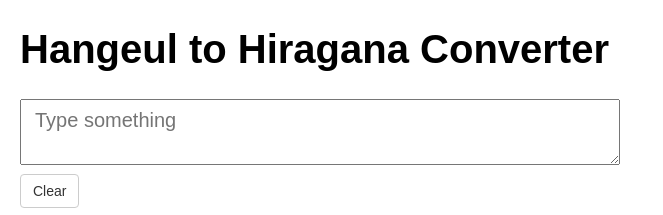
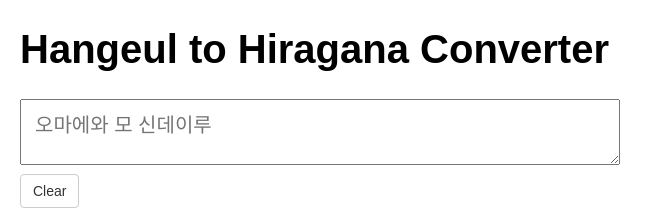
Before and after one commit to njung1292/hangeul-to-hiragana, a React (Create React App) app in the folder src/client/: page / in a window 1280 px wide. Shown: the top 215 px of the page, without its empty margins (0-663 px from the left). Built offline with nearby package versions, Linux system fonts and the light colour scheme.

Commit message:
Changed placeholder text

```diff
--- a/src/client/src/hangeulToHiragana/AppTemplate.js
+++ b/src/client/src/hangeulToHiragana/AppTemplate.js
@@ -7,7 +7,7 @@ function AppTemplate() {
       <h1>Hangeul to Hiragana Converter</h1>
       <textarea type="text"
         maxLength="5000"
-        placeholder="Type something"
+        placeholder="오마에와 모 신데이루"
         ref={this.textareaRef}
         onChange={this.handleInputChange}/>
       <button className="clear-btn" onClick={this.handleClear}>Clear</button>
```
